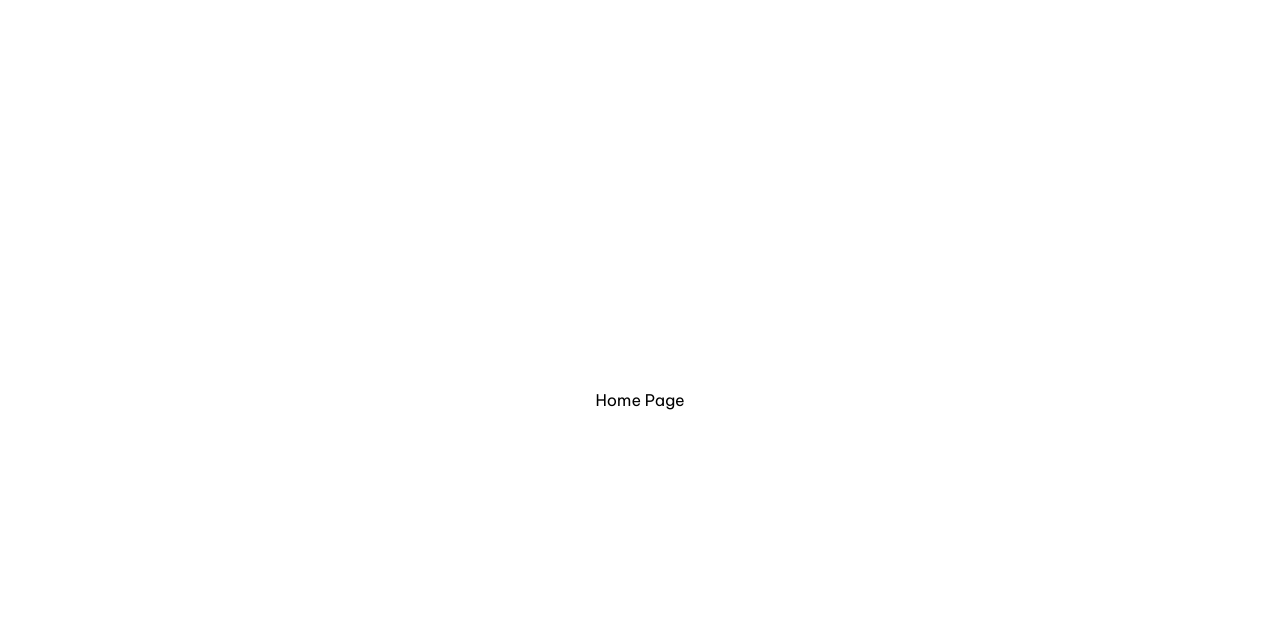
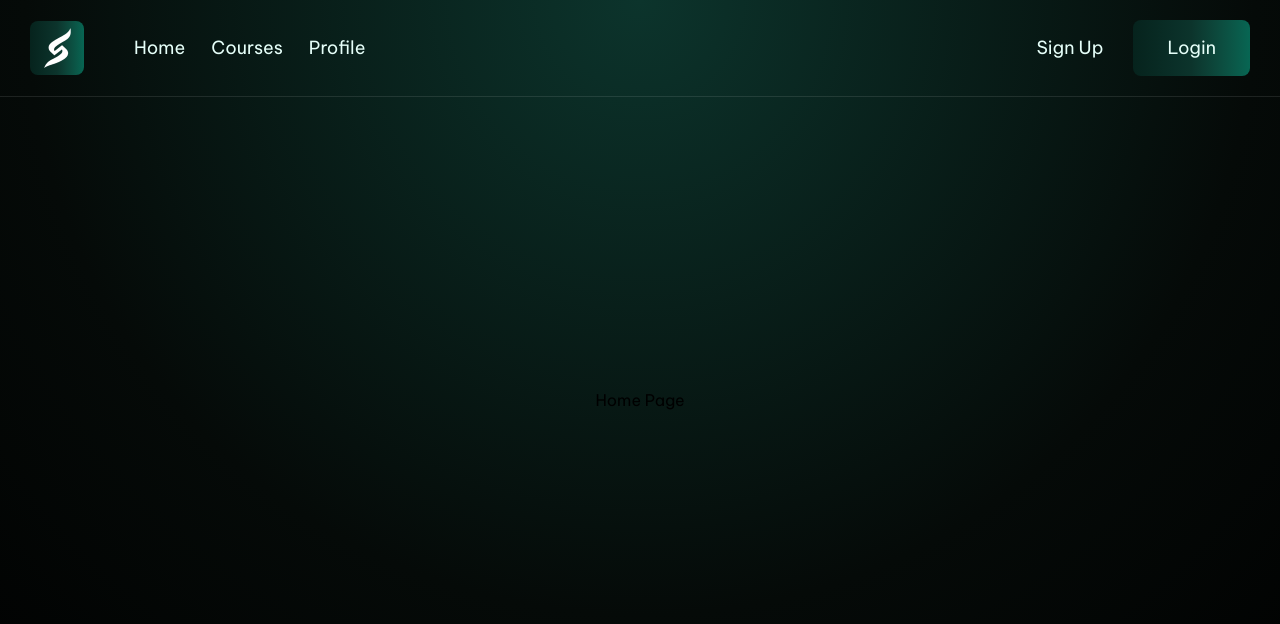
Before and after one commit to quantumrahman/skillsphere-platform, a Next.js app: page / in a window 1280 px wide. Shown: the top 624 px of the page. Built offline with nearby package versions, Linux system fonts and the light colour scheme.

Commit message:
refactor: remove background color from main layout and add radia gradient in home page

```diff
--- a/src/app/(main)/layout.jsx
+++ b/src/app/(main)/layout.jsx
@@ -1,5 +1,6 @@
 import { Be_Vietnam_Pro } from "next/font/google";
 import "../globals.css";
+import Header from "@/components/shared/Header/Header";
 
 const beVietnamPro = Be_Vietnam_Pro({
     variable: "--font-be-vietnam-pro",
@@ -14,8 +15,9 @@ export const metadata = {
 
 export default function MainLayout({ children }) {
     return (
-        <main className={`${beVietnamPro.variable} w-full min-h-screen`}>
+        <div className={`${beVietnamPro.variable} w-full min-h-screen bg-black relative`}>
+            <Header></Header>
             {children}
-        </main>
+        </div>
     );
 };
--- a/src/app/(main)/page.jsx
+++ b/src/app/(main)/page.jsx
@@ -1,7 +1,7 @@
 const HomePage = () => {
 
     return (
-        <div className="w-full min-h-screen flex items-center justify-center">
+        <div className="w-full min-h-screen flex items-center justify-center bg-[radial-gradient(circle_at_top,#0C342C_0%,#050A08_60%,#000000_100%)]">
             <h1>Home Page</h1>
         </div>
     );
```
